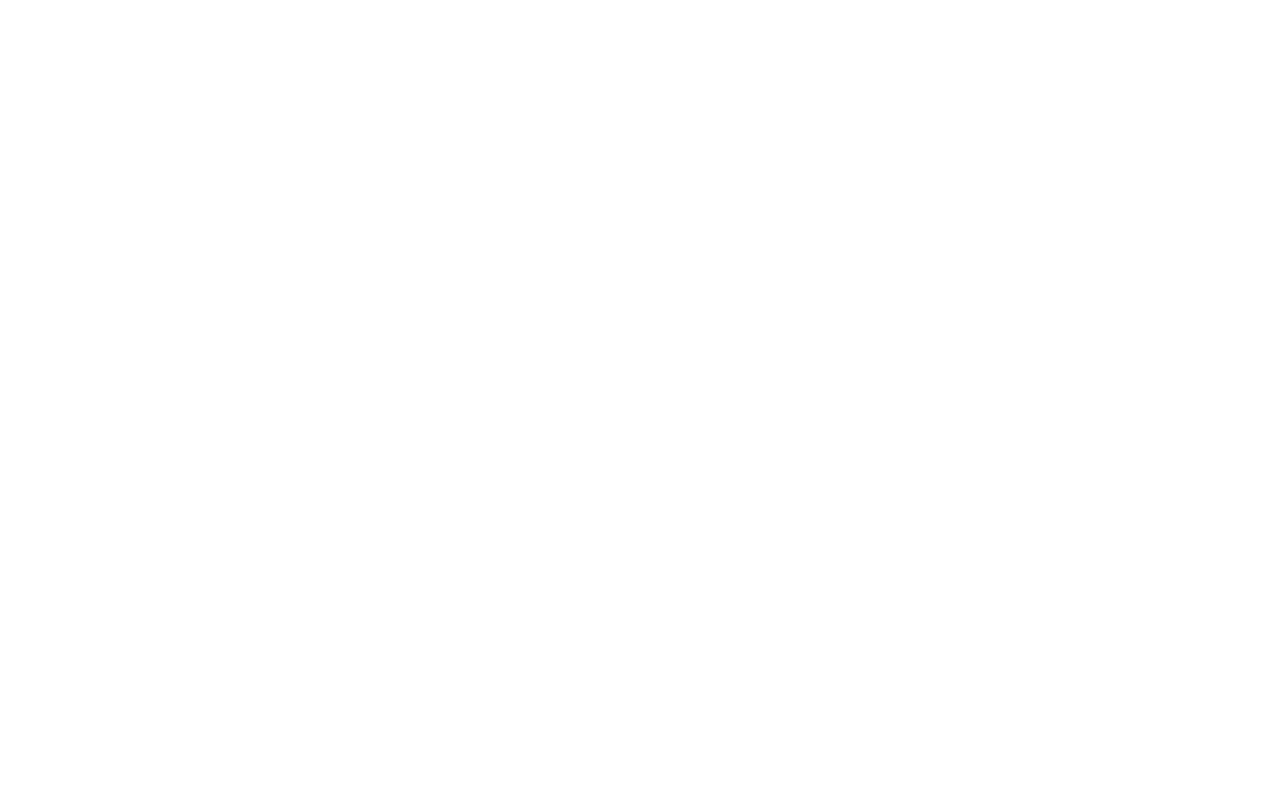
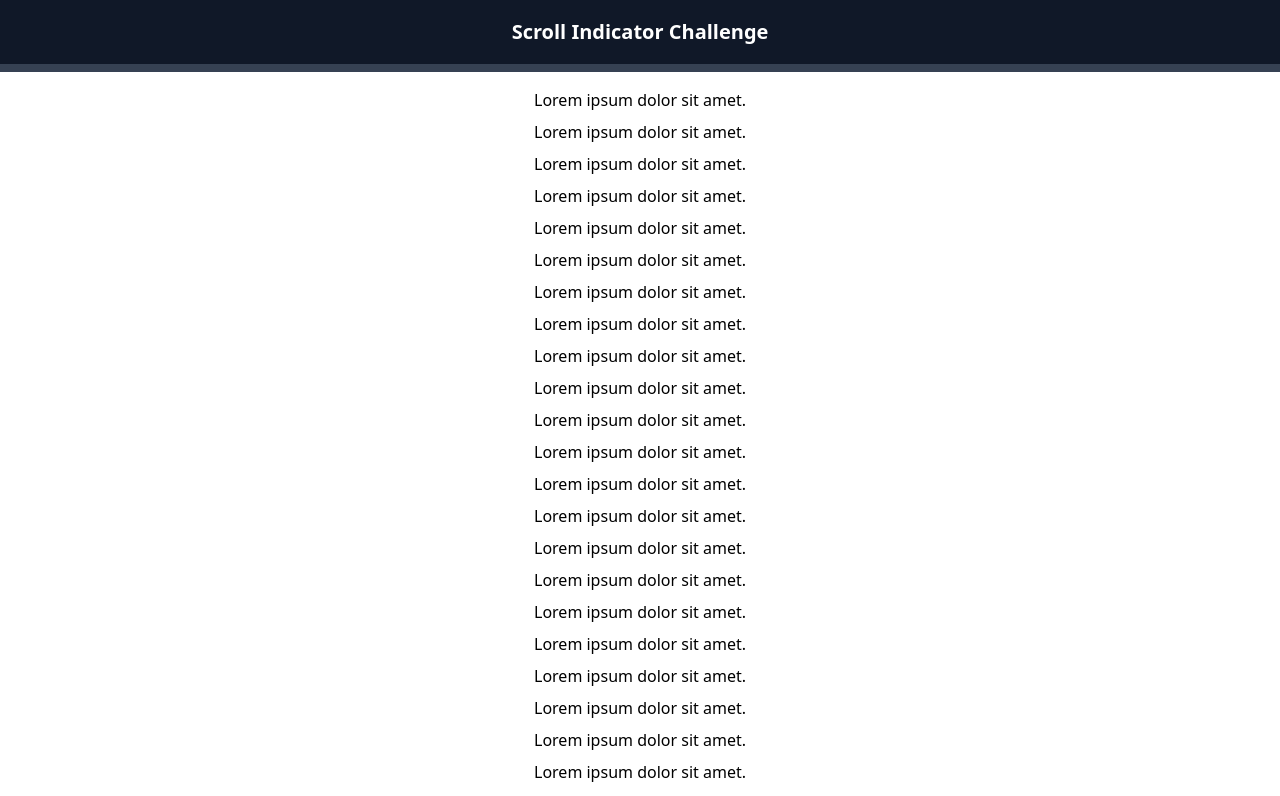
Before and after one commit to gustavonobrega/react-challenges, a React (Vite) app: page /scroll-indicator in a window 1280 px wide. Before the commit this address had no page. Shown: the top 796 px of the page. Built offline with nearby package versions, Linux system fonts and the light colour scheme.

Commit message:
scroll-indicator challenge

```diff
--- a/src/App.tsx
+++ b/src/App.tsx
@@ -7,6 +7,7 @@ import ImageSlider from "./challenges/image-slider";
 import LoadMoreData from "./challenges/load-more-data";
 import TreeView from "./challenges/tree-view";
 import LightDarkMode from "./challenges/light-dark-mode";
+import ScrollIndicator from "./challenges/scroll-indicator";
 
 export default function App() {
   return (
@@ -20,6 +21,7 @@ export default function App() {
         <Route path="/load-more-data" element={<LoadMoreData />} />
         <Route path="/tree-view" element={<TreeView />} />
         <Route path="/light-dark-mode" element={<LightDarkMode />} />
+        <Route path="/scroll-indicator" element={<ScrollIndicator />} />
       </Routes>
     </BrowserRouter>
   )
--- /dev/null
+++ b/src/challenges/scroll-indicator/index.tsx
@@ -0,0 +1,43 @@
+import { useEffect, useState } from "react";
+import { range } from "../../utils/range";
+
+export default function ScrollIndicator() {
+  const [scrollPercentage, setScrollPercentage] = useState(0);
+
+  useEffect(() => {
+    function handleScroll() {
+      const { clientHeight, scrollHeight, scrollTop } =
+        document.documentElement;
+
+      const scrolled = (scrollTop / (scrollHeight - clientHeight)) * 100;
+
+      setScrollPercentage(scrolled);
+    }
+
+    document.addEventListener("scroll", handleScroll);
+
+    return () => {
+      document.removeEventListener("scroll", handleScroll);
+    };
+  }, []);
+
+  return (
+    <div className="min-h-svh">
+      <header className="sticky top-0 h-18 flex items-center justify-center bg-gray-900 border-b-8 border-gray-700">
+        <h2 className="text-white text-xl font-semibold">
+          Scroll Indicator Challenge
+        </h2>
+        <span
+          className="absolute -bottom-2 h-2 left-0 bg-gray-500"
+          style={{ width: `${scrollPercentage}%` }}
+        />
+      </header>
+
+      <div className="text-center space-y-2 p-4">
+        {range(40).map((item) => (
+          <div key={item}>Lorem ipsum dolor sit amet.</div>
+        ))}
+      </div>
+    </div>
+  );
+}
```
